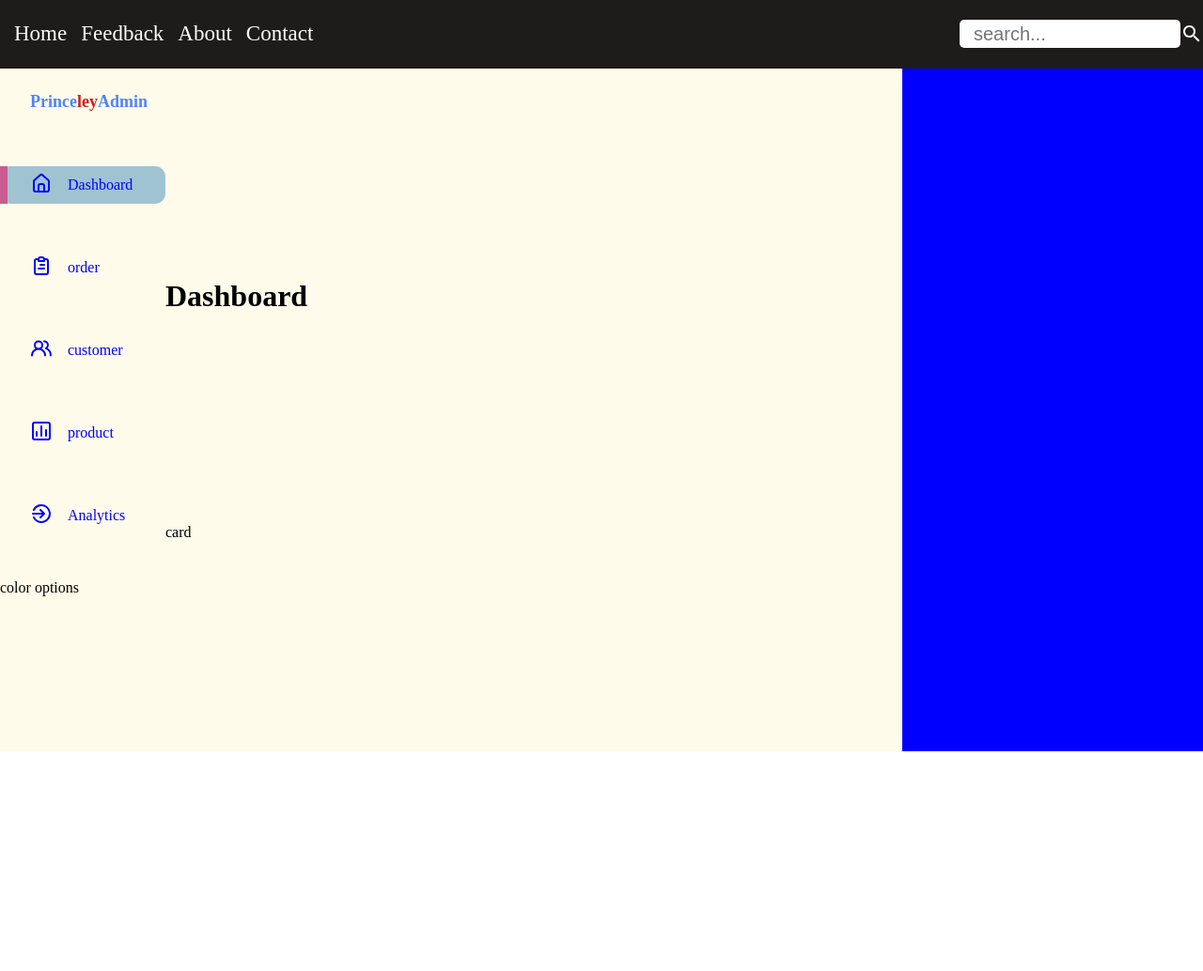
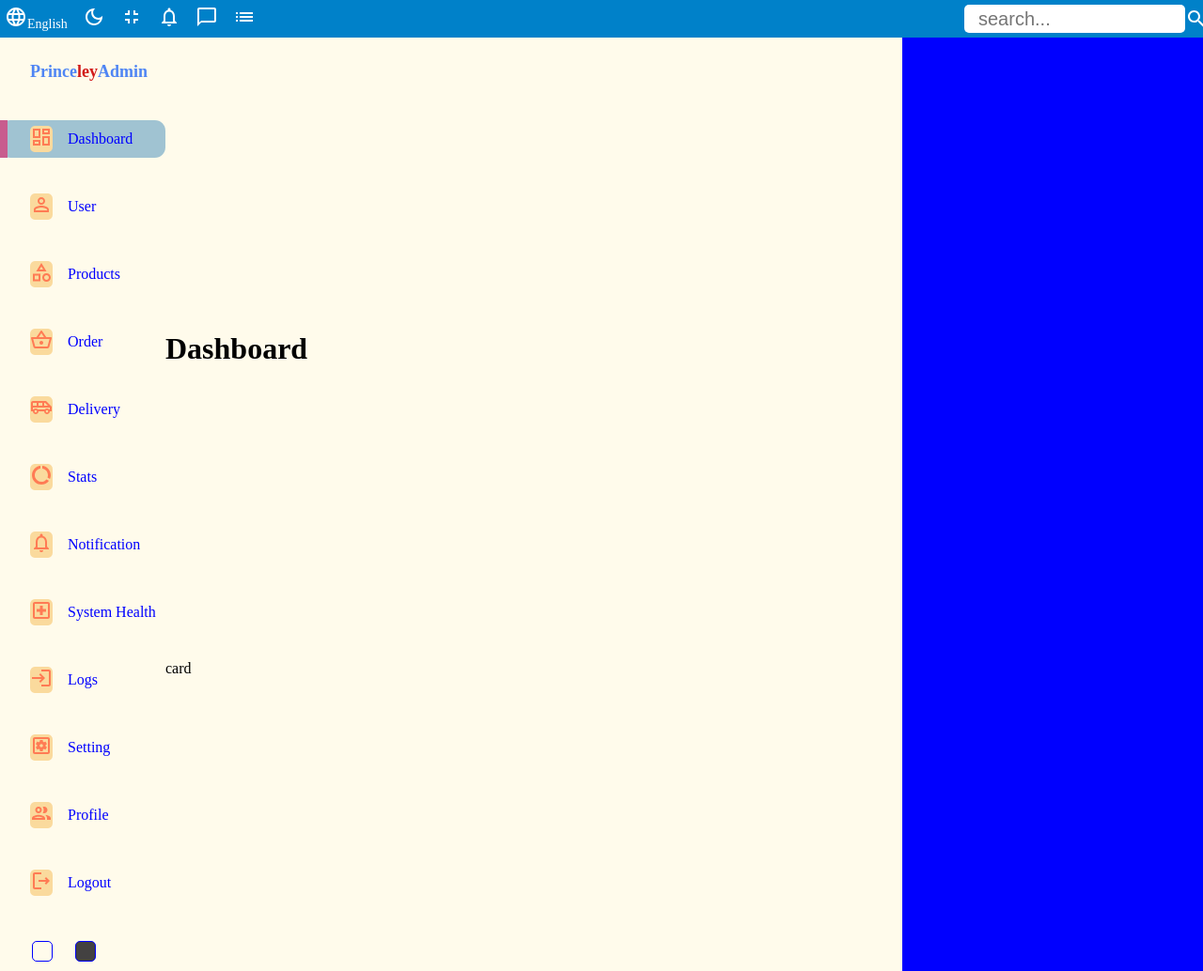
Before and after one commit to steno1/movieResponsivewithNav, a React (Create React App) app: page / in a window 1280 px wide. Shown: the whole page at 94% size. Before the commit the page ends 800 px from the top, so only its background shows below. Built offline with nearby package versions, Linux system fonts and the light colour scheme.

Commit message:
recent commit 08 jan 2023

```diff
--- a/src/data/Data.js
+++ b/src/data/Data.js
@@ -1,32 +1,86 @@
-import {
+//import {
 
-UilEstate,
-UilClipboardAlt,
-UilUsersAlt,
-UilChart,
-UilSignOutAlt,
+//UilEstate,
+//UilClipboardAlt,
+//UilUsersAlt,
+//UilChart,
+//UilSignOutAlt,
 
-} from"@iconscout/react-unicons"
+//} from"@iconscout/react-unicons"
 
+import DashboardOutlinedIcon from '@mui/icons-material/DashboardOutlined';
+import PersonOutlineOutlinedIcon from '@mui/icons-material/PersonOutlineOutlined';
+import AirportShuttleOutlinedIcon from '@mui/icons-material/AirportShuttleOutlined';
+import CategoryOutlinedIcon from '@mui/icons-material/CategoryOutlined';
+import ShoppingBasketOutlinedIcon from '@mui/icons-material/ShoppingBasketOutlined';
+import DataSaverOffOutlinedIcon from '@mui/icons-material/DataSaverOffOutlined';
+import NotificationsNoneOutlinedIcon from '@mui/icons-material/NotificationsNoneOutlined';
+import LocalHospitalOutlinedIcon from '@mui/icons-material/LocalHospitalOutlined';
+import LoginOutlinedIcon from '@mui/icons-material/LoginOutlined';
+import SettingsApplicationsOutlinedIcon from '@mui/icons-material/SettingsApplicationsOutlined';
+import PeopleOutlinedIcon from '@mui/icons-material/PeopleOutlined';
+import LogoutOutlinedIcon from '@mui/icons-material/LogoutOutlined';
 export const SideData=[
+
+
+
     {
-        icon:UilEstate,
+
+        icon:DashboardOutlinedIcon,
         heading:"Dashboard"
     },
     {
-        icon:UilClipboardAlt,
-        heading:"order"
+
+
+        icon:PersonOutlineOutlinedIcon,
+        heading:"User"
     },
     {
-        icon:UilUsersAlt,
-        heading:"customer"
+
+        icon:CategoryOutlinedIcon,
+        heading:"Products"
     },
     {
-        icon:UilChart,
-        heading:"product"
+        icon:ShoppingBasketOutlinedIcon,
+        heading:"Order"
     },
     {
-        icon:UilSignOutAlt,
-        heading:"Analytics"
+
+        icon:AirportShuttleOutlinedIcon,
+        heading:"Delivery"
     },
+    {
+        icon:DataSaverOffOutlinedIcon,
+        heading:"Stats"
+    },
+    {
+        icon:NotificationsNoneOutlinedIcon,
+        heading:"Notification"
+    },
+
+    {
+
+        icon:LocalHospitalOutlinedIcon,
+        heading:"System Health"
+    },
+    {
+        icon:LoginOutlinedIcon,
+        heading:"Logs"
+    },
+    {
+        icon:SettingsApplicationsOutlinedIcon,
+        heading:"Setting"
+    },
+
+    {
+
+        icon:PeopleOutlinedIcon,
+        heading:"Profile"
+    },
+    {
+        icon:LogoutOutlinedIcon ,
+        heading:"Logout"
+    },
+
+
 ]
--- a/src/navbar/Navbar.jsx
+++ b/src/navbar/Navbar.jsx
@@ -3,16 +3,42 @@ import "./navbar.scss"
 import ReorderIcon from '@mui/icons-material/Reorder';
 import { useState } from "react";
 import SearchIcon from '@mui/icons-material/Search';
+import LanguageOutlinedIcon from '@mui/icons-material/LanguageOutlined';
+import DarkModeOutlinedIcon from '@mui/icons-material/DarkModeOutlined';
+import FullscreenExitOutlinedIcon from '@mui/icons-material/FullscreenExitOutlined';
+import NotificationsNoneOutlinedIcon from '@mui/icons-material/NotificationsNoneOutlined';
+import ChatBubbleOutlineOutlinedIcon from '@mui/icons-material/ChatBubbleOutlineOutlined';
+import ListOutlinedIcon from '@mui/icons-material/ListOutlined';
 const Navbar=()=>{
     const [showLink, setShowLink]=useState(false)
     return(
         <div className="navbar">
 <div className="left">
 <div className="links" id={showLink? "flexible":""}>
-<a href="/home">Home</a>
-<a href="/feedback">Feedback</a>
-<a href="/about">About</a>
-<a href="/contact">Contact</a>
+<div className="items">
+<div className="item">
+<LanguageOutlinedIcon/>
+English
+</div>
+<div className="item">
+<DarkModeOutlinedIcon/>
+</div>
+<div className="item">
+<FullscreenExitOutlinedIcon/>
+</div>
+<div className="item">
+<NotificationsNoneOutlinedIcon/>
+</div>
+<div className="item">
+<ChatBubbleOutlineOutlinedIcon/>
+</div>
+<div className="item">
+<ListOutlinedIcon />
+</div>
+
+</div>
+
+
 </div>
 <button onClick={()=>setShowLink(!showLink)} >
 <ReorderIcon/>
--- a/src/navbar/navbar.scss
+++ b/src/navbar/navbar.scss
@@ -1,9 +1,12 @@
 .navbar{
-    background-color: rgb(30, 27, 27);
+    background-color:#0081c9;
     width: 100%;
     height: 80px;
     color: white;
     display: flex;
+    padding: 5px;
+    align-items: center;
+    font-size: 14px;
     .left{
         flex: 50%;
 
@@ -11,6 +14,13 @@
         justify-content: left;
         align-items: center;
         .links{
+          display: flex;
+          .items{
+            display: flex;
+            gap: 1rem;
+
+          }
+
 
             max-height: 80px;
             a{
@@ -95,22 +105,32 @@ color: black;
   @media screen and (max-width:650px) {
     .navbar{
       .left{
+
         .links{
 
                 display: none;
 
+
         }
          #flexible{
             position: absolute;
-            left: 0;
+            left: 60px;
+
             top: 80px;
-            height: 230px;
+            height: 300px;
             width: 100%;
-            background-color: rgb(30, 27, 27);
+            background-color:#0081c9;
             display: flex;
             flex-direction: column;
             align-items: center;
             max-height: 230px;
+            justify-content: center;
+            padding: 15px;
+            .items{
+              flex-direction: column;
+              align-items: center;
+              justify-content: center;
+            }
 
 
             a{
--- a/src/pages/home/home.scss
+++ b/src/pages/home/home.scss
@@ -12,7 +12,7 @@
       display: grid;
       height: 100vh;
       width: 100vw;
-      overflow: hidden;
+     // overflow: hidden;
       grid-template-columns: 11rem auto 20rem;
 
     }
--- a/src/sidebar/Sidebar.jsx
+++ b/src/sidebar/Sidebar.jsx
@@ -16,17 +16,27 @@ const Sidebar=()=>{
                 <div className="center">
                 {/*when div is clicked, use "centerItem active"
                 else use "centerItem" */}
+
         <div className= {selected===index?"centerItem active":"centerItem"}
         onClick={()=>setSelected(index)} key={index}>
-        <div><item.icon/></div>
+
+
+        <div className="icon">
+        <item.icon/>
+        </div>
+
+
         <span>{item.heading}</span>
         </div>
+
+
         </div>
             )
         })}
         {/* color options*/}
        <div className="bottom">
-            color options
+            <div className="colorOption"></div>
+            <div className="colorOption"></div>
         </div>
         </div>
     )
--- a/src/sidebar/sidebar.scss
+++ b/src/sidebar/sidebar.scss
@@ -5,7 +5,7 @@ position: relative;
 padding-top: 1rem;
 transition: all 300ms ease;
 background-color: #fffbeb;
-gap: 3rem;
+gap: 2rem;
 
 .top{
     display: flex;
@@ -59,7 +59,44 @@ gap: 3rem;
         }
     }
 
+.icon{
+    background-color: #FADA9D;
+    border-radius: 20%;
+    color: #FF7B54;
+    align-items: center;
+    justify-content: center;
+    max-height: fit-content;
+}
     }
 }
+.bottom{
+    display: flex;
+    align-items: center;
+    margin: 10px;
+    .colorOption{
+        width: 20px;
+        height: 20px;
+        border-radius: 5px;
+        border: 1px solid blue;
+        cursor: pointer;
+        display: flex;
+        gap: 1rem;
+        align-items: center;
+        margin-left: 1.5rem;
 
+        transition: all 300ms ease;
+        font-size: 16px;
+        cursor: pointer;
+        font-weight: 500;
+        margin-top: 0px;
+
+        &:nth-child(1){
+            background-color: #fffbeb;
+        }
+        &:nth-child(2){
+            background-color: rgb(67, 65, 65);
+        }
+
+    }
 }
+}
```
